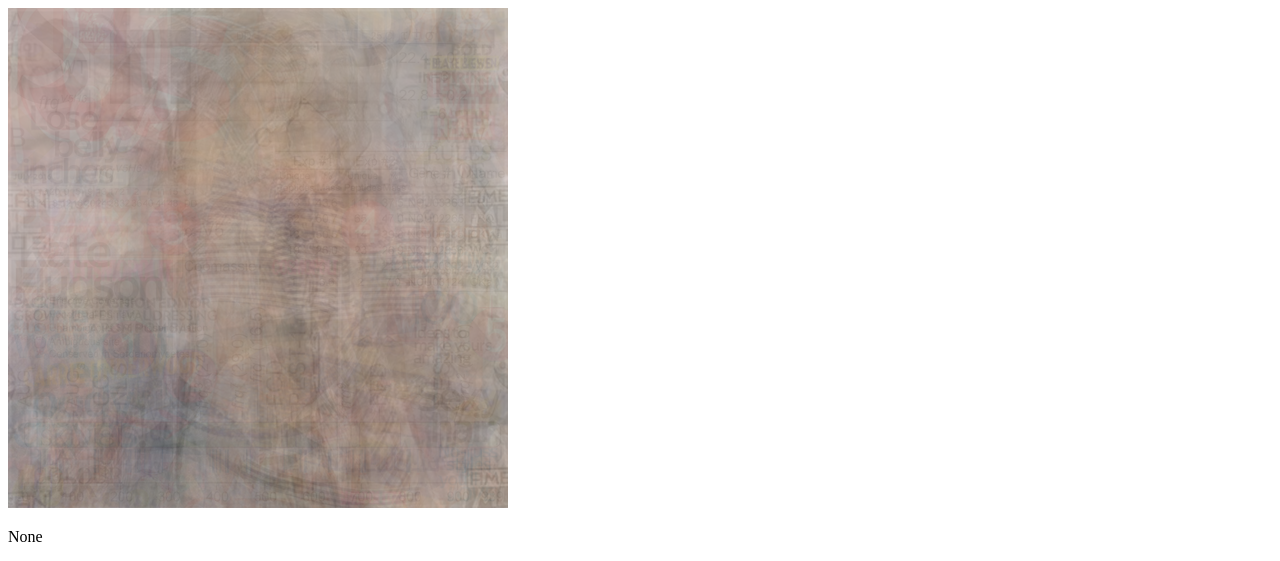
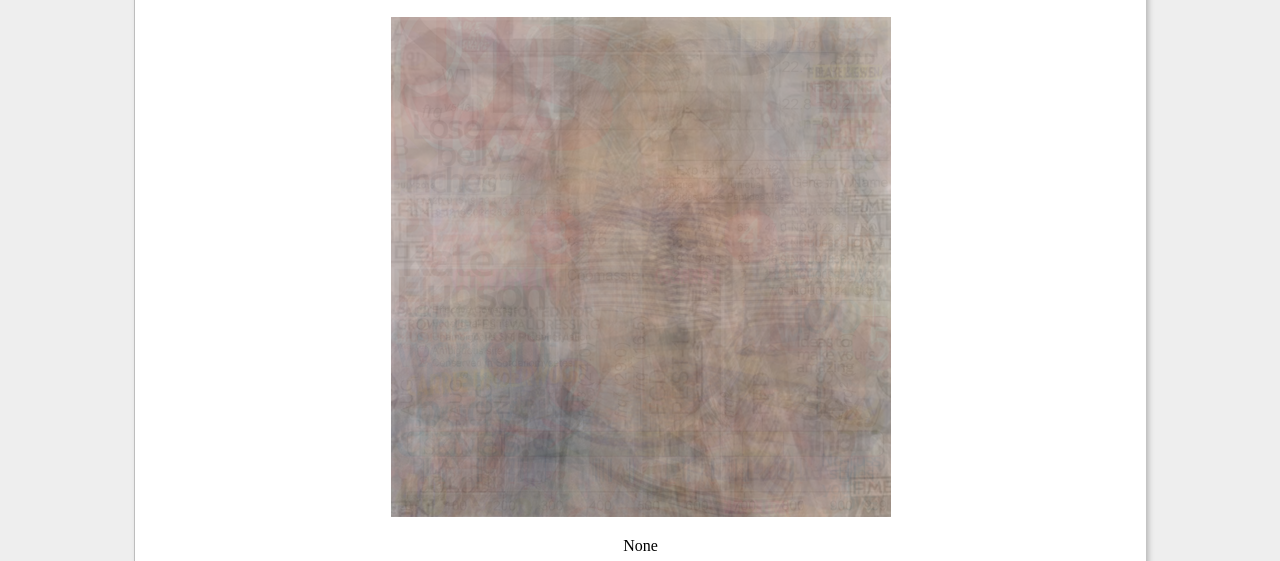
Before and after one commit to Huve/huve.github.io, a plain HTML site: page index.html in a window 1280 px wide. Shown: the part 119-680 px from the top of the page. Drawn offline with Linux system fonts and the light colour scheme.

Commit message:
style commit'

```diff
--- /dev/null
+++ b/css/style.css
@@ -0,0 +1,14 @@
+body{
+text-align: center;
+background-color: #EEEEEE;
+}
+
+.autopost{
+display: inline-block;
+text-align: center;
+width: 80%;
+background-color: white;
+box-shadow: 3px 3px 5px #BDBDBD;
+border-top: 1px solid #BDBDBD;
+border-left: 1px solid #BDBDBD;
+}
--- a/index.html
+++ b/index.html
@@ -1,4 +1,8 @@
 <!DOCTYPE html>
+<head>
+<title>Current Automatic Events</title>
+<link rel="stylesheet" type="text/css" href="css/style.css">
+</head>
 <body>
  <div class="autopost">
   <h1>
```
